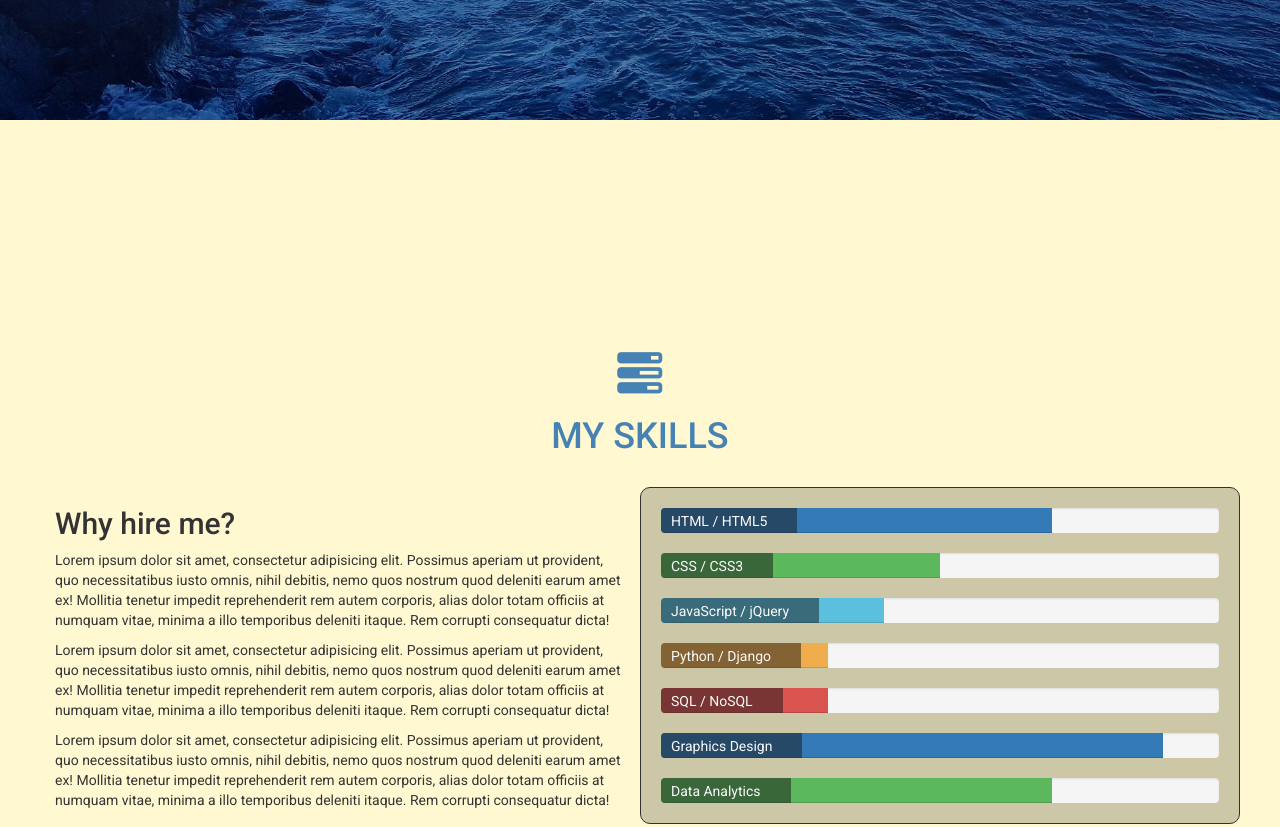
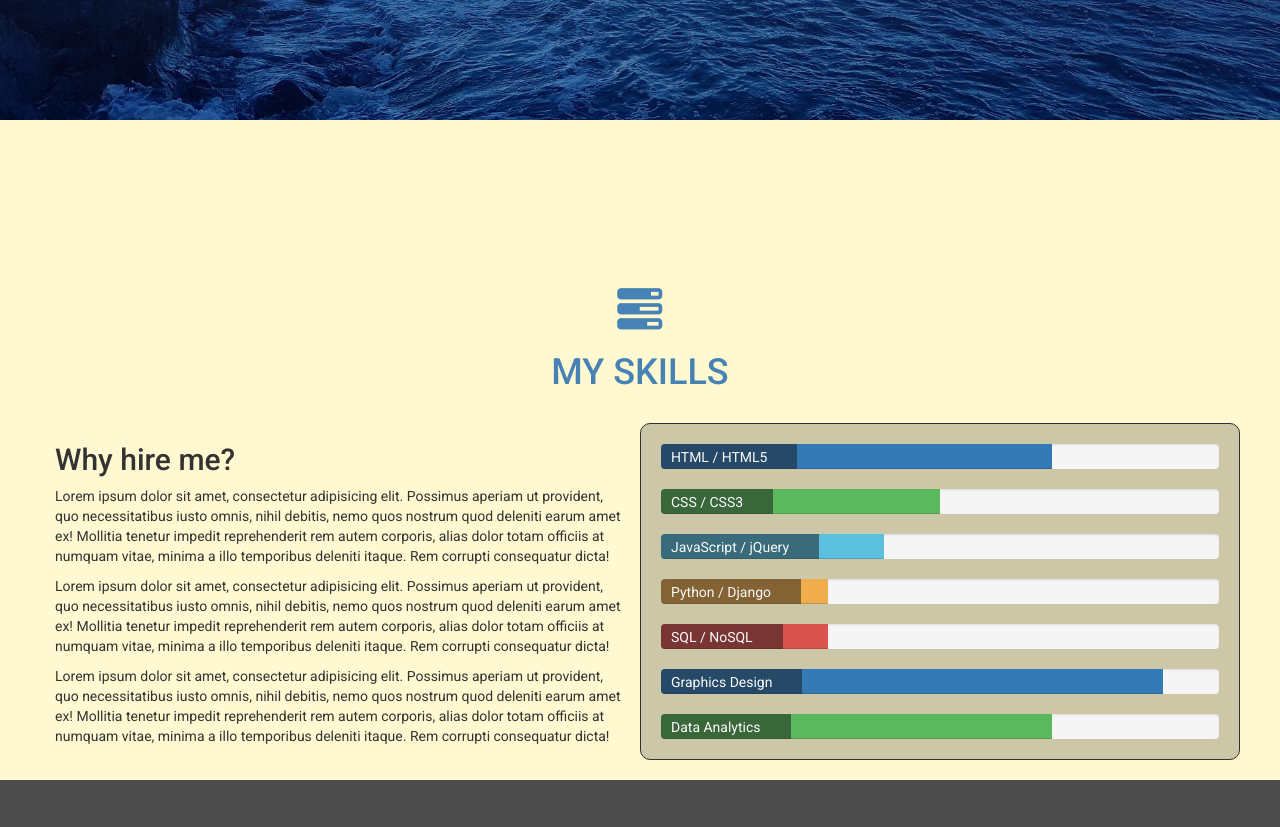
Before and after one commit to ahaseeb235/Abdul-Haseeb-CV2, a plain HTML site: page index.html in a window 1280 px wide. Shown: the part 680-1507 px from the top of the page. Drawn offline with nearby package versions, Linux system fonts and the light colour scheme.

Commit message:
testing sections/fixing layout errors

```diff
--- a/index.html
+++ b/index.html
@@ -76,17 +76,7 @@
     	</div>
     </div>
 
-
-        <!-- / Callout header -->
-
-
-
-
-
-
-
-        <!-- Skills sections --->
-
+<!-- Skills sections --->
     <div id="skills" class="container container-fluid">
         <div class="skills">
                         <div class="header-skills col-xs-12">
@@ -359,12 +349,12 @@
      </footer>
      <div class="row">
               <div class="container-fluid">
-                <p class="footnote"><i>*This is a frontend Milestone project for Code Institute</i></p>
+                <p class="footnote"><i>*This is a frontend Milestone project for Code Institute, 2018-2019</i></p>
               </div>
            </div>
+<!--- / Footer -->
 
-    <!--- / Footer -->
-<!-- Modal -->
+<!-- pop up Modal message box -->
         <div class="modal fade" id="SignupModal" tabindex="-1" role="dialog" aria-labelledby="exampleModalLabel" aria-hidden="true">
           <div class="modal-dialog" role="document">
             <div class="modal-content">
@@ -394,17 +384,18 @@
 
                       <button type="submit" class="btn btn--red2 btn--cta2 center-block">Let's get in touch</button>
                 </form>
-              <!-- / pop up modal message box-->
               </div>
 
             </div>
           </div>
         </div>
+<!-- / pop up modal message box-->
 
+
+	</body>
 
         <script src="https://ajax.googleapis.com/ajax/libs/jquery/1.12.4/jquery.min.js"></script>
 		<script src="https://code.jquery.com/jquery-3.2.1.min.js" integrity="sha256-hwg4gsxgFZhOsEEamdOYGBf13FyQuiTwlAQgxVSNgt4=" crossorigin="anonymous"></script>
 
 
-	</body>
 </html>
--- a/style.css
+++ b/style.css
@@ -188,13 +188,12 @@ body {
 
 /* Skills section */
 
-
 #skills {
-    height: 100vh;
+    height: 100%;
     background-color: #FFF8D1;
     align-items: center;
     padding: 20px;
-    padding-top: 15%;
+    padding-top: 10%;
     width: 100%;
 }
 
```
Also changed, not shown: 1 other file.
